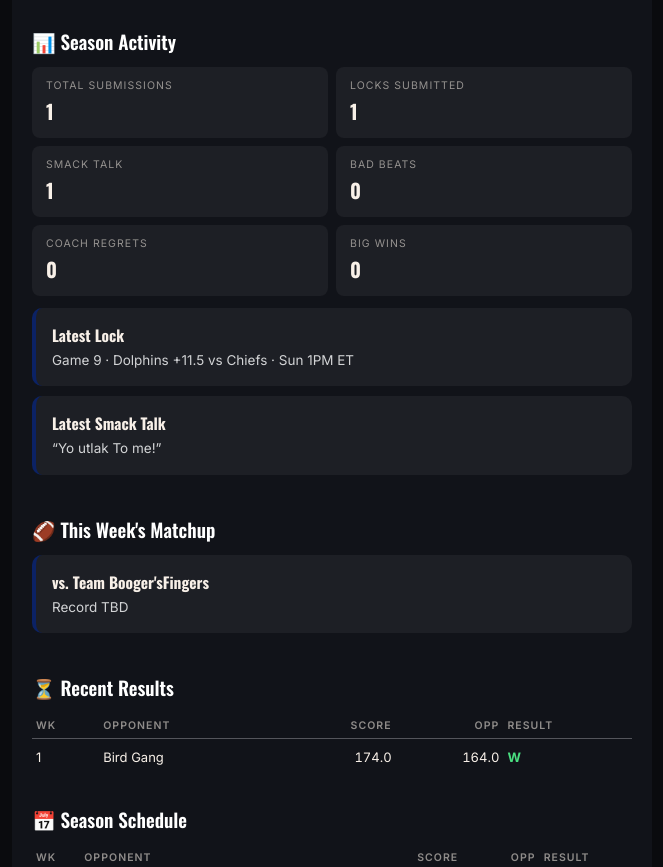
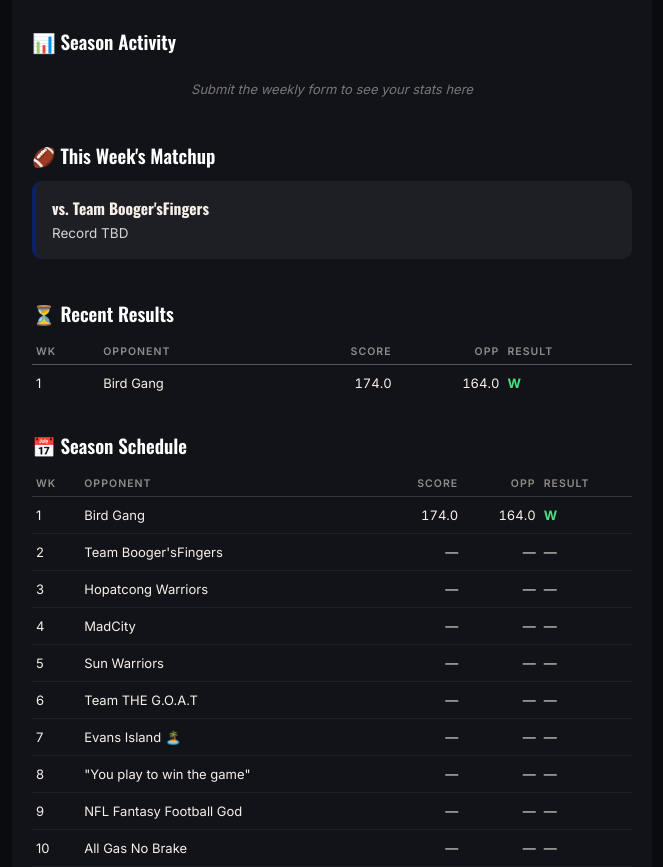
Before and after one commit to superleagues-hq/football-dodge-city, a plain HTML site: page teams/alacrity-and-abandon/index.html in a window 1280 px wide. Shown: the part 936-1803 px from the top of the page, without its empty margins (308-971 px from the left). Drawn offline with nearby package versions, Linux system fonts and the light colour scheme.

Commit message:
Season Activity v2

```diff
--- a/teams/alacrity-and-abandon/index.html
+++ b/teams/alacrity-and-abandon/index.html
@@ -183,40 +183,7 @@ body.away-light .motto {
 
 <section class="block">
   <div class="section-title">&#128202; Season Activity</div>
-  <div class="stat-grid">
-    <div class="stat-box">
-      <div class="label">Total Submissions</div>
-      <div class="value">1</div>
-    </div>
-    <div class="stat-box">
-      <div class="label">Locks Submitted</div>
-      <div class="value">1</div>
-    </div>
-    <div class="stat-box">
-      <div class="label">Smack Talk</div>
-      <div class="value">1</div>
-    </div>
-    <div class="stat-box">
-      <div class="label">Bad Beats</div>
-      <div class="value">0</div>
-    </div>
-    <div class="stat-box">
-      <div class="label">Coach Regrets</div>
-      <div class="value">0</div>
-    </div>
-    <div class="stat-box">
-      <div class="label">Big Wins</div>
-      <div class="value">0</div>
-    </div>
-  </div>
-  <div class="card" style="margin-top:12px;">
-    <h3>Latest Lock</h3>
-    <p>Game 9 · Dolphins +11.5 vs Chiefs · Sun 1PM ET</p>
-  </div>
-  <div class="card">
-    <h3>Latest Smack Talk</h3>
-    <p>&ldquo;Yo utlak To me!&rdquo;</p>
-  </div>
+  <div class="empty">Submit the weekly form to see your stats here</div>
 </section>
 
 <section class="block">
```
Also changed, not shown: teams/ladd-zeppelin/index.html (+1 -34 lines).
